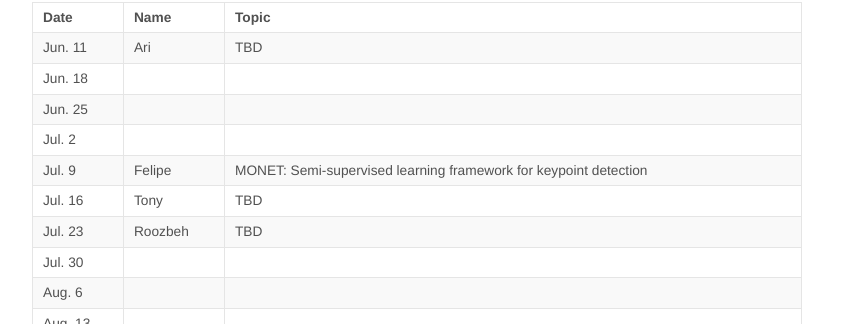
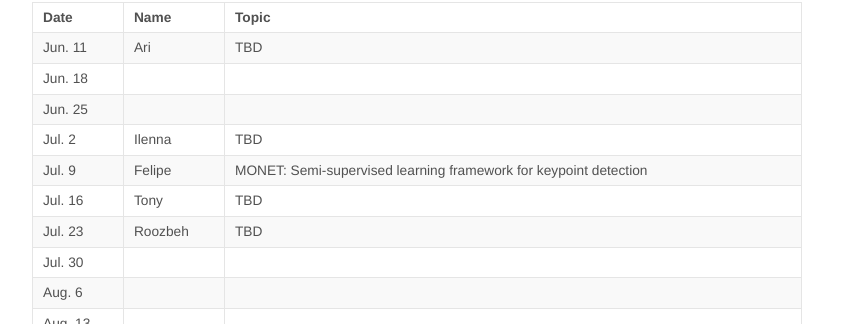
Before and after one commit to KordingLab/KordingLab.github.io, a Jekyll site: the page built from _posts/2021-01-01-upcoming-lab-teaching.md, in a window 1280 px wide and 900 px high, scrolled down 367 px. Shown: the part 128-452 px from the top of the window, without its empty margins (223-1071 px from the left). Built offline with Jekyll 4.4.1, drawn with Linux system fonts in a browser that asks for light colours; nearby versions of some CDN libraries; comment, search, counter and statistics services are not loaded.

Commit message:
Update 2021-01-01-upcoming-lab-teaching.md

```diff
--- a/_posts/2021-01-01-upcoming-lab-teaching.md
+++ b/_posts/2021-01-01-upcoming-lab-teaching.md
@@ -21,7 +21,7 @@ Get on the listserve for announcements: https://groups.google.com/forum/#!forum/
 | Jun. 11 | Ari | TBD |
 | Jun. 18 | |  |
 | Jun. 25 | |  |
-| Jul. 2 | |  |
+| Jul. 2 | Ilenna | TBD |
 | Jul. 9 | Felipe | MONET: Semi-supervised learning framework for keypoint detection |
 | Jul. 16 | Tony | TBD |
 | Jul. 23 | Roozbeh | TBD |
```
